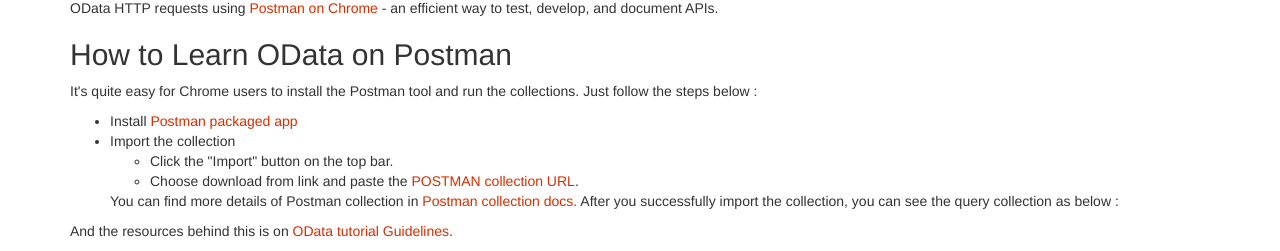
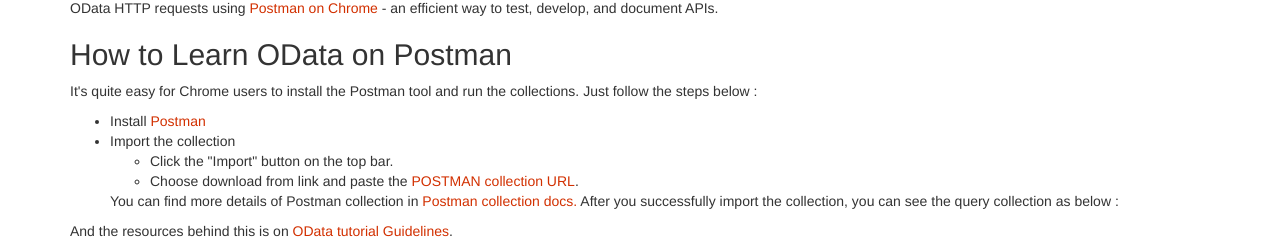
Before and after one commit to OData/odataorg.github.io, a Jekyll site: the page built from pages/getting-started/learning-odata-on-postman.html, in a window 1280 px wide. Shown: the part 529-780 px from the top of the page. Built offline with Jekyll 4.4.1, drawn with Linux system fonts in a browser that asks for light colours; nearby versions of some CDN libraries; library files that are not in the unit come from our copies; a style sheet for code colours, icons or effects is not loaded; grey boxes are pictures that could not be loaded.

Commit message:
Update postman install link

```diff
--- a/pages/getting-started/learning-odata-on-postman.html
+++ b/pages/getting-started/learning-odata-on-postman.html
@@ -9,7 +9,7 @@
 <h2>How to Learn OData on Postman</h2>
 <p>It's quite easy for Chrome users to install the Postman tool and run the collections. Just follow the steps below :</p>
 <ul>
-<li>Install <a href="https://chrome.google.com/webstore/detail/postman-rest-client-packa/fhbjgbiflinjbdggehcddcbncdddomop">Postman packaged app</a></li>
+<li>Install <a href="https://www.postman.com/downloads/">Postman</a></li>
 <li>Import the collection
 <ul>
 <li>Click the "Import" button on the top bar.</li>
```
